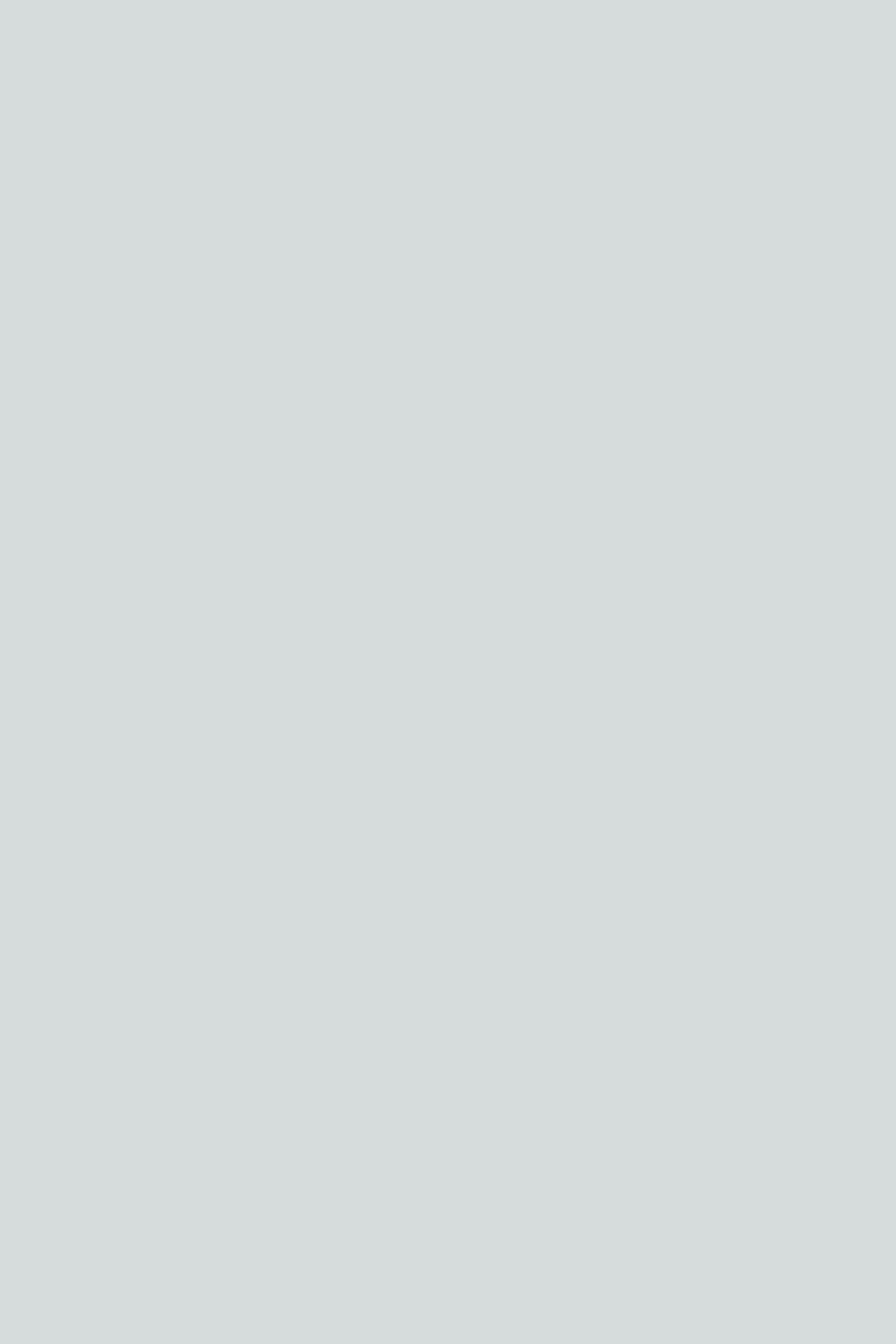
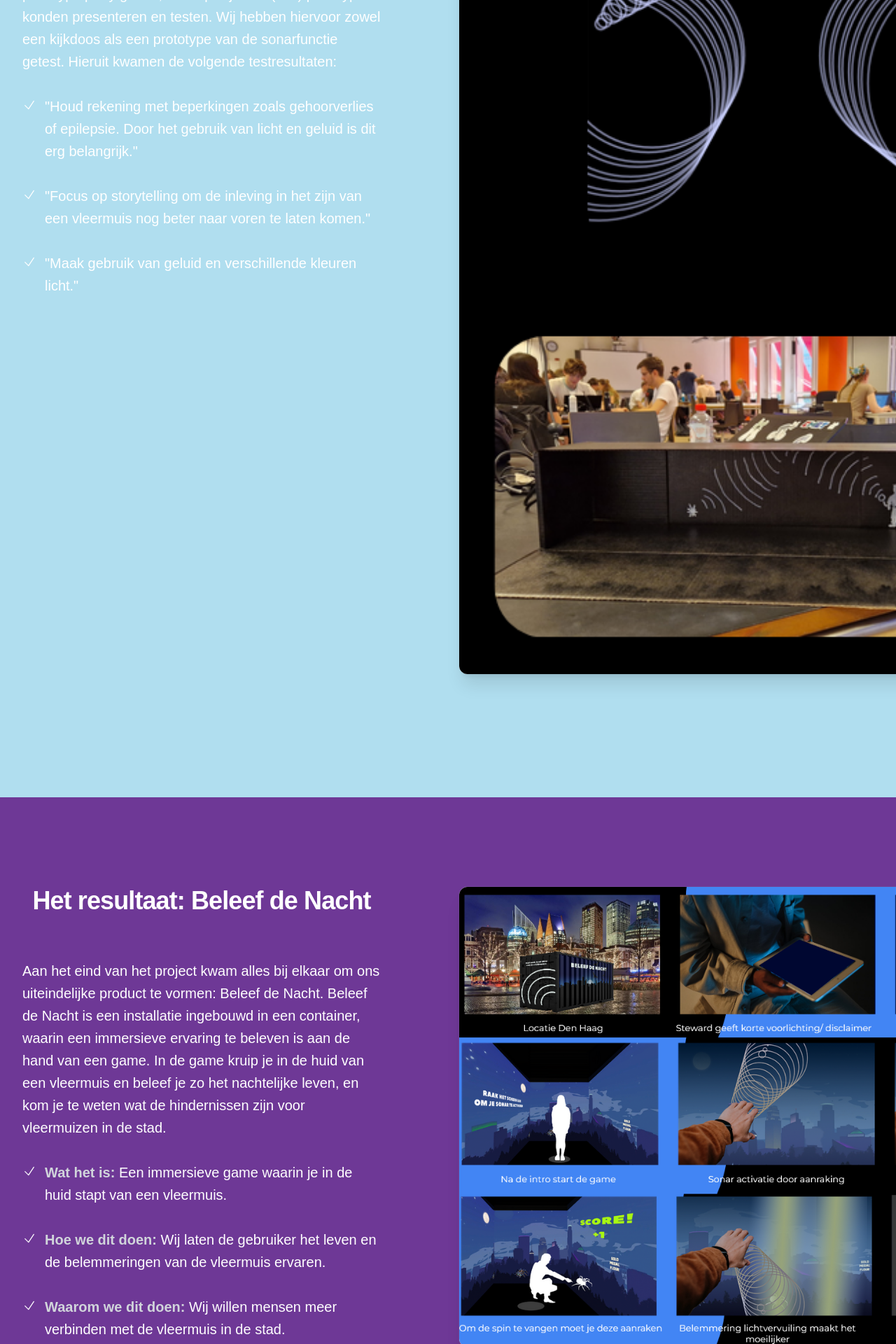
Before and after one commit to Hunted-House/Hunted-House-OP, a Next.js app: page / in a window 1280 px wide. Shown: the part 7060-8980 px from the top of the page at 70% size. Before the commit the page ends 6772 px from the top, so only its background shows below. Built offline with nearby package versions, Linux system fonts and the light colour scheme.

Commit message:
Added final pieces to onepager, will be made nicer later on

```diff
--- a/src/app/page.js
+++ b/src/app/page.js
@@ -6,6 +6,9 @@ import Assignment from '@/components/Assignment';
 import Team from '@/components/Team.js';
 import Proces from '@/components/Proces.js';
 import StatementCard from '@/components/StatementCard.js';
+import PrototypeParty from '@/components/PrototypeParty';
+import Result from '@/components/Result';
+import Result2 from '@/components/Result2';
 
 export default function Home() {
   return (
@@ -18,6 +21,9 @@ export default function Home() {
       <StatementCard />
       <Concept1 />
       <Concept2 />
+      <PrototypeParty />
+      <Result />
+      <Result2 />
     </main>
   );
 }
--- /dev/null
+++ b/src/components/PrototypeParty.js
@@ -0,0 +1,50 @@
+import { CheckIcon } from '@heroicons/react/24/outline'
+
+export default function PrototypeParty() {
+  return (
+    <section id="concept" className="relative isolate overflow-hidden bg-quaternary px-6 py-24 sm:py-32 lg:overflow-visible lg:px-0">
+      <div className="mx-auto grid max-w-2xl grid-cols-1 gap-x-8 gap-y-16 lg:mx-0 lg:max-w-none lg:grid-cols-2 lg:items-start lg:gap-y-10">
+        <div className="lg:col-span-2 lg:col-start-1 lg:row-start-1 lg:mx-auto lg:grid lg:w-full lg:max-w-7xl lg:grid-cols-2 lg:gap-x-8 lg:px-8">
+          <div className="lg:pr-4">
+            <div className="lg:max-w-lg">
+              <h2 className="title">Prototype Party</h2>
+              <p className="mt-6 text-xl leading-8">
+            Na de tussenpresentatie hebben wij ook nog een prototype party gehad, waarop wij onze (lo-fi) prototypes konden presenteren en testen. Wij hebben hiervoor zowel een kijkdoos als een prototype van de sonarfunctie getest.
+            Hieruit kwamen de volgende testresultaten:
+
+            <ul role="list" className="mt-8 space-y-8 text-gray-100">
+                <li className="flex gap-x-3">
+                  <CheckIcon className="mt-1 h-5 w-5 flex-none text-white" aria-hidden="true" />
+                  <span>
+                    "Houd rekening met beperkingen zoals gehoorverlies of epilepsie. Door het gebruik van licht en geluid is dit erg belangrijk."
+                  </span>
+                </li>
+                <li className="flex gap-x-3">
+                  <CheckIcon className="mt-1 h-5 w-5 flex-none " aria-hidden="true" />
+                  <span>
+                    "Focus op storytelling om de inleving in het zijn van een vleermuis nog beter naar voren te laten komen."
+                  </span>
+                </li>
+                <li className="flex gap-x-3">
+                  <CheckIcon className="mt-1 h-5 w-5 flex-none " aria-hidden="true" />
+                  <span>
+                    "Maak gebruik van geluid en verschillende kleuren licht."
+                  </span>
+                </li>
+              </ul>
+
+              </p>
+            </div>
+          </div>
+        </div>
+        <div className="-ml-12 -mt-12 p-12 lg:sticky lg:top-4 lg:col-start-2 lg:row-span-2 lg:row-start-1 lg:overflow-hidden">
+          <img
+            className="w-[48rem] max-w-none rounded-xl bg-white shadow-xl ring-1 ring-gray-400/10 sm:w-[57rem]"
+            src="/img/png/prototypeparty.PNG"
+            alt=""
+          />
+        </div>
+      </div>
+    </section>
+  )
+}
--- /dev/null
+++ b/src/components/Result.js
@@ -0,0 +1,48 @@
+import { CheckIcon } from '@heroicons/react/24/outline'
+
+export default function Result() {
+  return (
+    <section id="concept" className="relative isolate overflow-hidden bg-primary px-6 py-24 sm:py-32 lg:overflow-visible lg:px-0">
+      <div className="mx-auto grid max-w-2xl grid-cols-1 gap-x-8 gap-y-16 lg:mx-0 lg:max-w-none lg:grid-cols-2 lg:items-start lg:gap-y-10">
+        <div className="lg:col-span-2 lg:col-start-1 lg:row-start-1 lg:mx-auto lg:grid lg:w-full lg:max-w-7xl lg:grid-cols-2 lg:gap-x-8 lg:px-8">
+          <div className="lg:pr-4">
+            <div className="lg:max-w-lg">
+              <h2 className="title">Het resultaat: Beleef de Nacht</h2>
+              <p className="mt-6 text-xl leading-8">
+            Aan het eind van het project kwam alles bij elkaar om ons uiteindelijke product te vormen: Beleef de Nacht. Beleef de Nacht is een installatie ingebouwd in een container, waarin een immersieve ervaring te beleven is aan de hand van een game. In de game kruip je in de huid van een vleermuis en beleef je zo het nachtelijke leven, en kom je te weten wat de hindernissen zijn voor vleermuizen in de stad.
+
+            <ul role="list" className="mt-8 space-y-8 text-gray-100">
+                <li className="flex gap-x-3">
+                  <CheckIcon className="mt-1 h-5 w-5 flex-none text-white" aria-hidden="true" />
+                  <span>
+                    <strong className="font-semibold text-gray-300">Wat het is:</strong> Een immersieve game waarin je in de huid stapt van een vleermuis.
+                  </span>
+                </li>
+                <li className="flex gap-x-3">
+                  <CheckIcon className="mt-1 h-5 w-5 flex-none " aria-hidden="true" />
+                  <span>
+                    <strong className="font-semibold text-gray-300">Hoe we dit doen:</strong> Wij laten de gebruiker het leven en de belemmeringen van de vleermuis ervaren.
+                  </span>
+                </li>
+                <li className="flex gap-x-3">
+                  <CheckIcon className="mt-1 h-5 w-5 flex-none " aria-hidden="true" />
+                  <span>
+                    <strong className="font-semibold text-gray-300">Waarom we dit doen:</strong> Wij willen mensen meer verbinden met de vleermuis in de stad.
+                  </span>
+                </li>
+              </ul>
+              </p>
+            </div>
+          </div>
+        </div>
+        <div className="-ml-12 -mt-12 p-12 lg:sticky lg:top-4 lg:col-start-2 lg:row-span-2 lg:row-start-1 lg:overflow-hidden">
+          <img
+            className="w-[48rem] max-w-none rounded-xl bg-white shadow-xl ring-1 ring-gray-400/10 sm:w-[57rem]"
+            src="/img/png/container.PNG"
+            alt=""
+          />
+        </div>
+      </div>
+    </section>
+  )
+}
--- /dev/null
+++ b/src/components/Result2.js
@@ -0,0 +1,30 @@
+import { CheckIcon } from '@heroicons/react/24/outline'
+
+export default function Result2() {
+  return (
+    <section id="concept" className="relative isolate overflow-hidden bg-secondary px-6 py-24 sm:py-32 lg:overflow-visible lg:px-0">
+      <div className="mx-auto grid max-w-2xl grid-cols-1 gap-x-8 gap-y-16 lg:mx-0 lg:max-w-none lg:grid-cols-2 lg:items-start lg:gap-y-10">
+        <div className="lg:col-span-2 lg:col-start-1 lg:row-start-1 lg:mx-auto lg:grid lg:w-full lg:max-w-7xl lg:grid-cols-2 lg:gap-x-8 lg:px-8">
+          <div className="lg:pr-4">
+            <div className="lg:max-w-lg">
+              <h2 className="title">Beleef de Nacht</h2>
+              <p className="mt-6 text-xl leading-8">
+              De game begint met een intro, welke voorzien is van ondertiteling. Na de intro komt wat tot nu toe het enig uitgewerkte level is: het jagen op insecten door middel van sonar. De gebruiker tikt het scherm aan om de sonar te gebruiken, en kan zo de insecten vangen.
+              Nadat alle insecten gevangen zijn, komt het volgende level (als deze uitgewerkt is), of komt de outro van de game. <br>
+              </br>
+              Er zijn voor de doorontwikkeling van de game ook nog een aantal aanbevelingen. Er zouden natuurlijk meer levels uitgewerkt moeten worden om de game een goed verhaal te geven. Verder zou het eindproduct in de container gemakkelijk verplaatst kunnen worden om het aan meer mensen aan te bieden.
+              </p>
+            </div>
+          </div>
+        </div>
+        <div className="-ml-12 -mt-12 p-12 lg:sticky lg:top-4 lg:col-start-2 lg:row-span-2 lg:row-start-1 lg:overflow-hidden">
+          <img
+            className="w-[48rem] max-w-none rounded-xl bg-white shadow-xl ring-1 ring-gray-400/10 sm:w-[57rem]"
+            src="/img/png/moodboard1.png"
+            alt=""
+          />
+        </div>
+      </div>
+    </section>
+  )
+}
```
Also changed, not shown: public/img/png/container.PNG (added), public/img/png/prototypeparty.PNG (added).
